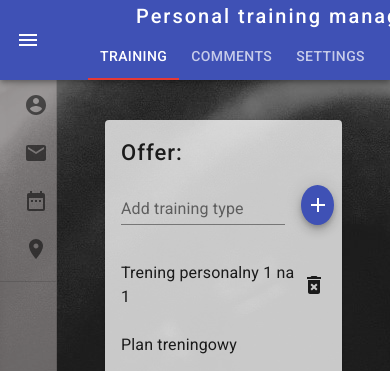
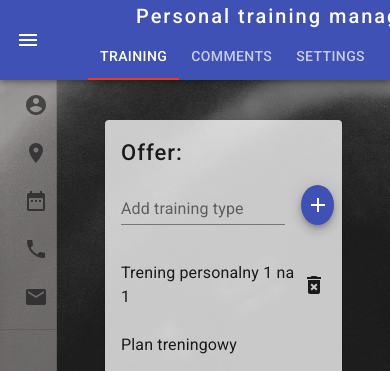
Before and after one commit to rafallabisz/personal-training-management-client, a React (Create React App) app: page / in a window 390 px wide. Shown: the top 371 px of the page. Built offline with nearby package versions, Linux system fonts and the light colour scheme.

Commit message:
add phone to left-menu

```diff
--- a/src/templates/PanelTemplate.tsx
+++ b/src/templates/PanelTemplate.tsx
@@ -21,6 +21,7 @@ import AccountCircleIcon from "@material-ui/icons/AccountCircle";
 import EmailIcon from "@material-ui/icons/Email";
 import DateRangeIcon from "@material-ui/icons/DateRange";
 import LocationOnIcon from "@material-ui/icons/LocationOn";
+import PhoneIcon from "@material-ui/icons/Phone";
 import clsx from "clsx";
 import TopMenu from "./TopMenu";
 
@@ -106,10 +107,10 @@ const PanelTemplate: React.FC<PanelTemplateProps> = ({ value, setValue, children
           </ListItem>
 
           <ListItem>
-            <Tooltip title="Email">
-              <ListItemIcon>{<EmailIcon />}</ListItemIcon>
+            <Tooltip title="City">
+              <ListItemIcon>{<LocationOnIcon />}</ListItemIcon>
             </Tooltip>
-            <ListItemText primary="rafal@gmail.com" />
+            <ListItemText primary="Wrocław" />
           </ListItem>
 
           <ListItem>
@@ -120,10 +121,17 @@ const PanelTemplate: React.FC<PanelTemplateProps> = ({ value, setValue, children
           </ListItem>
 
           <ListItem>
-            <Tooltip title="City">
-              <ListItemIcon>{<LocationOnIcon />}</ListItemIcon>
+            <Tooltip title="Phone">
+              <ListItemIcon>{<PhoneIcon />}</ListItemIcon>
             </Tooltip>
-            <ListItemText primary="Wrocław" />
+            <ListItemText primary="500 500 500" />
+          </ListItem>
+
+          <ListItem>
+            <Tooltip title="Email">
+              <ListItemIcon>{<EmailIcon />}</ListItemIcon>
+            </Tooltip>
+            <ListItemText primary="rafal@gmail.com" />
           </ListItem>
         </List>
         <Divider />
```
